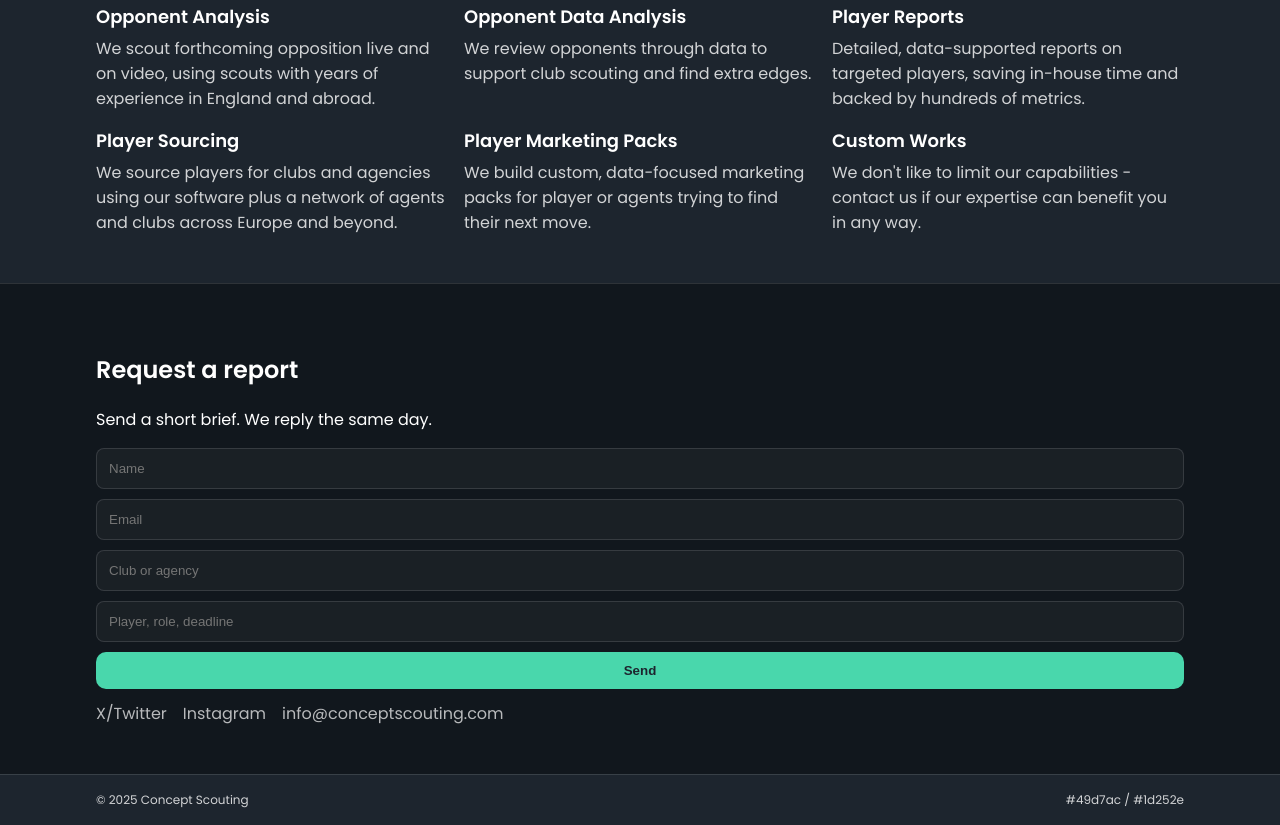
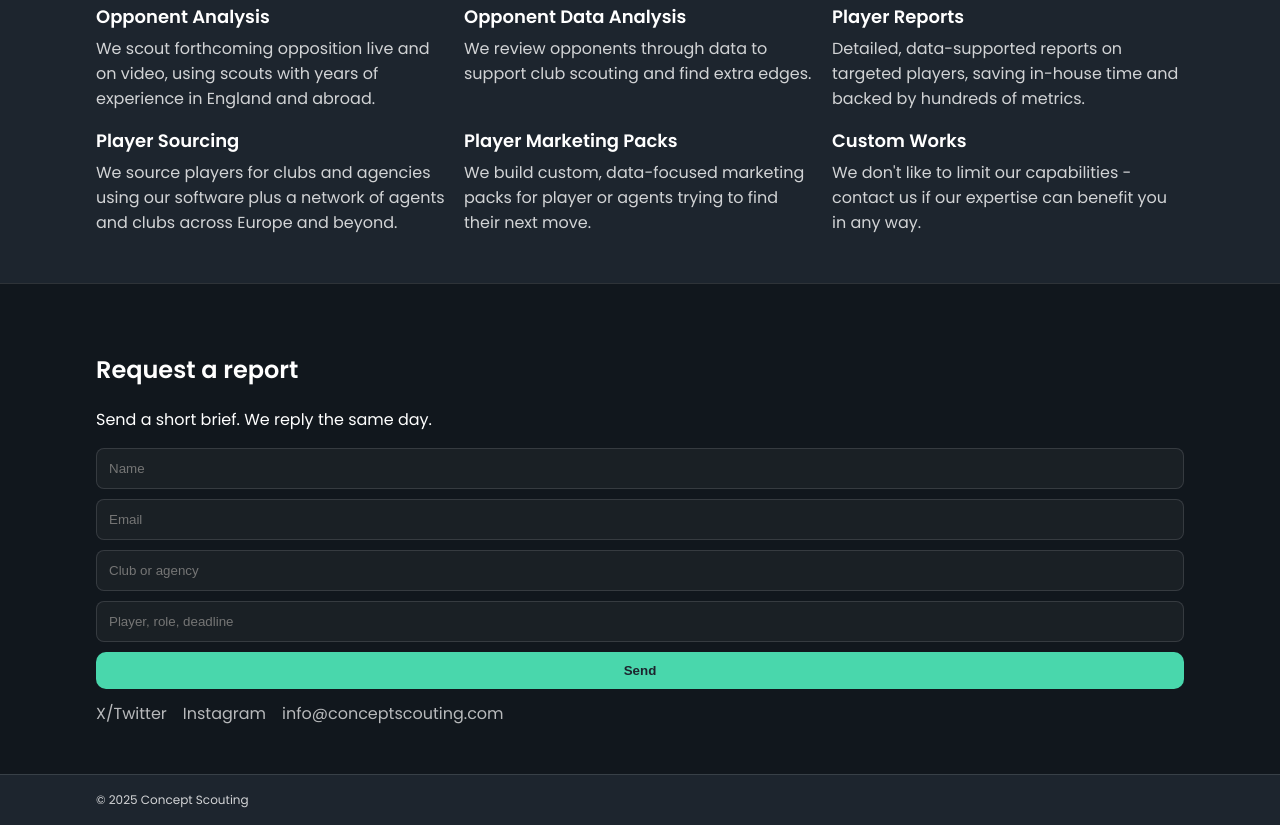
Before and after one commit to jpdata2024/website, a plain HTML site: page index.html in a window 1280 px wide. Shown: the part 687-1512 px from the top of the page. Drawn offline with Linux system fonts and the light colour scheme.

Commit message:
Update index.html

```diff
--- a/index.html
+++ b/index.html
@@ -107,7 +107,6 @@
   <footer class="footer">
     <div class="container row between center small">
       <span>© <span id="year"></span> Concept Scouting</span>
-      <span>#49d7ac / #1d252e</span>
     </div>
   </footer>
   <script>
```
